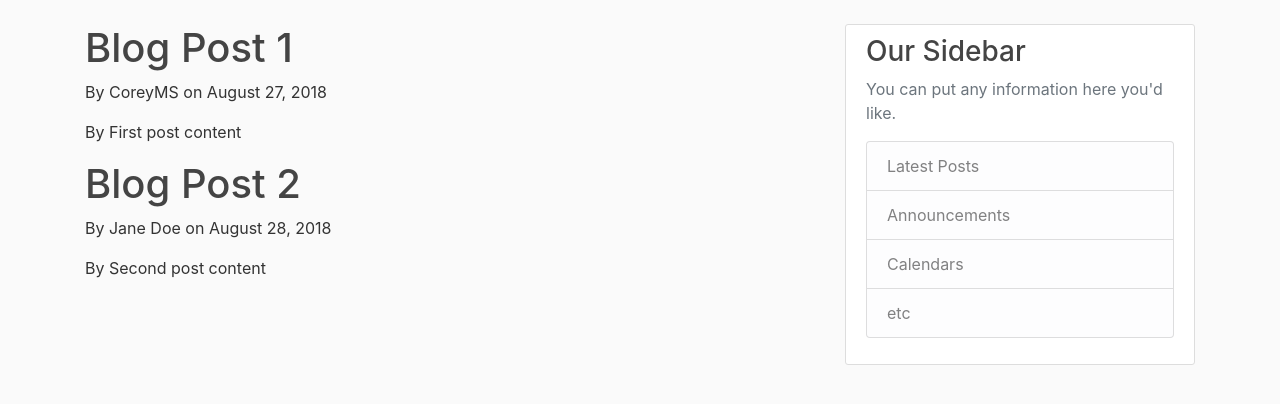
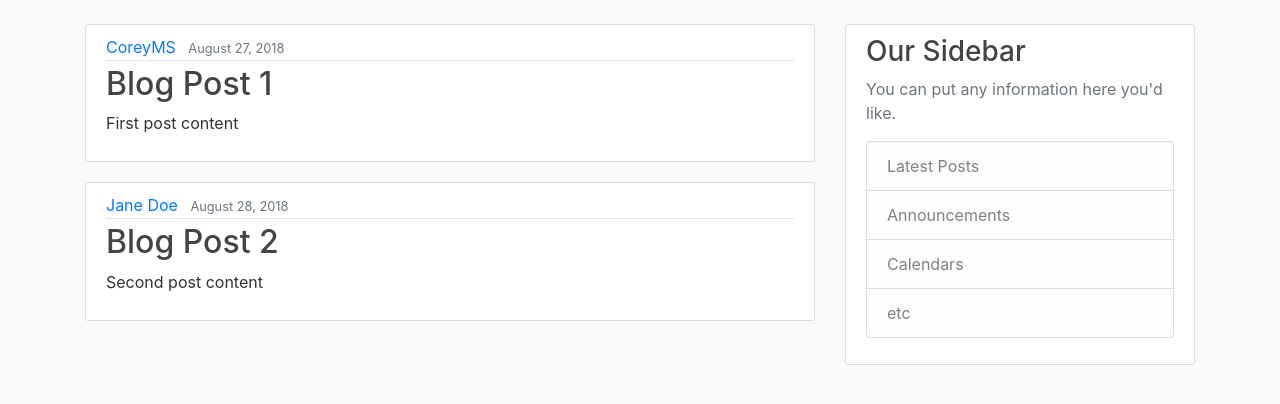
Before and after one commit to jeonjunmin/django_tutorial, a Django app: page /blog_dev/ in a window 1280 px wide. Shown: the part 56-460 px from the top of the page. Run offline with Django 3.2, Linux system fonts and the light colour scheme; some libraries are stand-ins or nearby versions.

Commit message:
no message

```diff
--- a/blog/templates/blog/base.html
+++ b/blog/templates/blog/base.html
@@ -30,8 +30,8 @@
           </button>
           <div class="collapse navbar-collapse" id="navbarToggle">
             <div class="navbar-nav mr-auto">
-              <a class="nav-item nav-link" href="/">Home</a>
-              <a class="nav-item nav-link" href="/about">About</a>
+              <a class="nav-item nav-link" href="{% url 'blog-home' %}">Home</a>
+              <a class="nav-item nav-link" href="{% url 'blog-about' %}">About</a>
             </div>
             <!-- Navbar Right Side -->
             <div class="navbar-nav">
--- a/blog/templates/blog/home.html
+++ b/blog/templates/blog/home.html
@@ -25,9 +25,21 @@
 
 {% extends "blog/base.html" %}
 {% block content %}
+{#    {% for posts in post %}#}
+{#        <h1>{{posts.title }}</h1>#}
+{#        <p>By {{posts.author }} on {{posts.date_posted }}</p>#}
+{#        <p>By {{posts.content }}</p>#}
+{#    {% endfor %}#}
     {% for posts in post %}
-        <h1>{{posts.title }}</h1>
-        <p>By {{posts.author }} on {{posts.date_posted }}</p>
-        <p>By {{posts.content }}</p>
+        <article class="media content-section">
+          <div class="media-body">
+            <div class="article-metadata">
+              <a class="mr-2" href="#">{{ posts.author }}</a>
+              <small class="text-muted">{{ posts.date_posted }}</small>
+            </div>
+            <h2><a class="article-title" href="#">{{ posts.title }}</a></h2>
+            <p class="article-content">{{ posts.content }}</p>
+          </div>
+        </article>
     {% endfor %}
 {% endblock content %}
--- a/blog/views.py
+++ b/blog/views.py
@@ -27,4 +27,4 @@ def home(request):
 # def about(request):
 #     return HttpResponse('<h1>Blog About</h1>')
 def about(request):
-    return render (request, 'blog/about.html' , {'title' : 'AboutTEST'} )
+    return render (request, 'blog/about.html' , {'title' : '!!!TEST'} )
```
